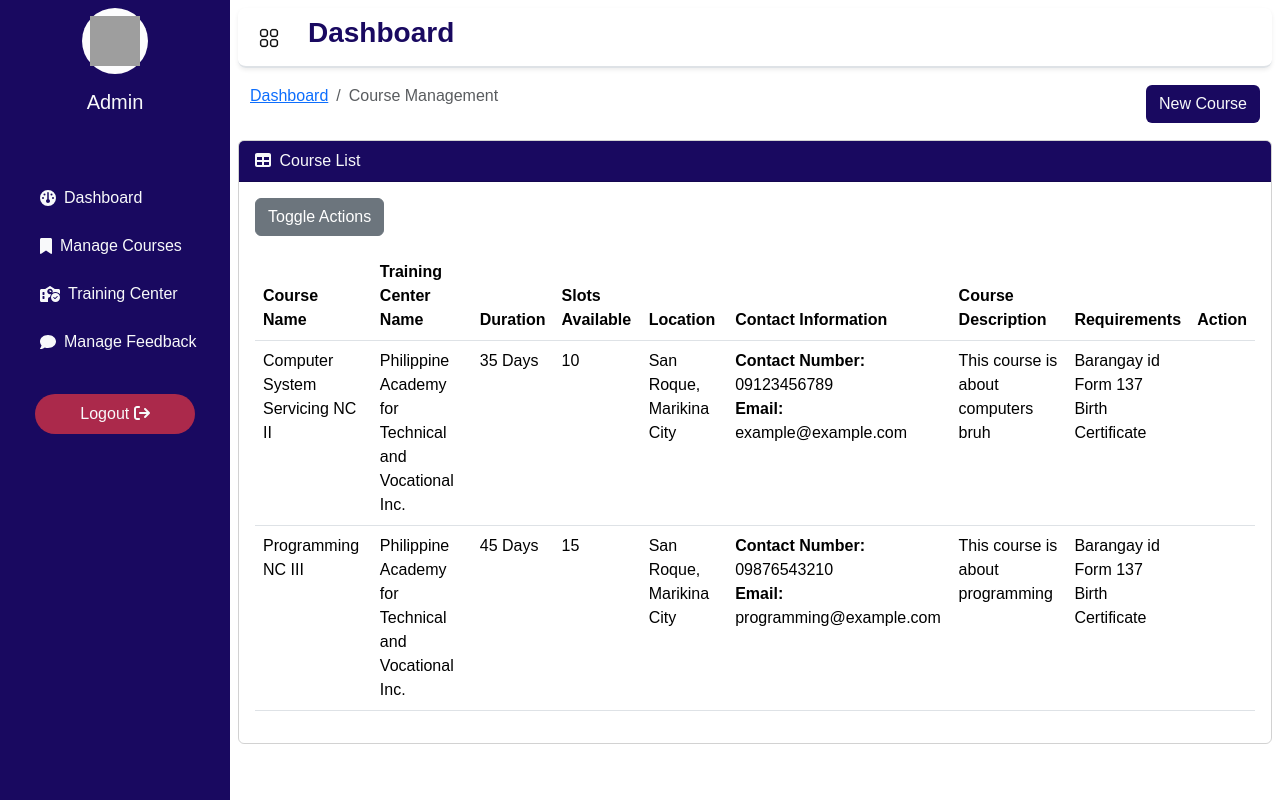
After one commit to lyn212-cpu/Capstone, a PHP site: page /Courses.php in a window 1280 px wide. The commit adds this page. Run offline with PHP 8.4, Linux system fonts and the light colour scheme; a stand-in replaces the project's code that opens the database connection; some libraries are stand-ins or nearby versions; grey boxes are pictures that could not be loaded.

Commit message:
Manage Courses
Fixed the UI, added button, and fields for the buttons.

```diff
--- /dev/null
+++ b/Admin/Pages/Courses.php
@@ -0,0 +1,330 @@
+<!doctype html>
+<html lang="en">
+
+<head>
+    <meta charset="UTF-8">
+    <meta name="viewport"
+        content="width=device-width, user-scalable=no, initial-scale=1.0, maximum-scale=1.0, minimum-scale=1.0">
+    <meta http-equiv="X-UA-Compatible" content="ie=edge">
+    <link rel="stylesheet" href="../../css/bootstrap.min.css">
+    <link rel="stylesheet" href="../../css/Dashboard.css">
+    <script src="https://use.fontawesome.com/releases/v6.3.0/js/all.js" crossorigin="anonymous"></script>
+    <link href="https://cdn.jsdelivr.net/npm/simple-datatables@7.1.2/dist/style.min.css" rel="stylesheet" />
+    <script src="../../js/bootstrap.bundle.min.js"></script>
+    <title>Course Management</title>
+</head>
+
+<body>
+    <!-- Add the modals here -->
+    <!-- Edit Modal -->
+    <div class="modal fade" id="editModal" tabindex="-1" aria-labelledby="editModalLabel" aria-hidden="true">
+        <div class="modal-dialog">
+            <div class="modal-content">
+                <div class="modal-header">
+                    <h5 class="modal-title" id="editModalLabel">Edit Course</h5>
+                    <button type="button" class="btn-close" data-bs-dismiss="modal" aria-label="Close"></button>
+                </div>
+                <div class="modal-body">
+                    <form id="editForm">
+                        <div class="mb-3">
+                            <label for="editCourseName" class="form-label">Course Name</label>
+                            <input type="text" class="form-control" id="editCourseName" placeholder="Enter course name">
+                        </div>
+                        <div class="mb-3">
+                            <label for="editAvailableSlot" class="form-label">Training Center Name</label>
+                            <input type="text" class="form-control" id="editAvailableSlot"
+                                placeholder="Enter available slot">
+                        </div>
+                        <div class="mb-3">
+                            <label for="editAvailableSlot" class="form-label">Duration</label>
+                            <input type="text" class="form-control" id="editAvailableSlot"
+                                placeholder="Enter available slot">
+                        </div>
+                        <div class="mb-3">
+                            <label for="editAvailableSlot" class="form-label">Slots Available</label>
+                            <input type="number" class="form-control" id="editAvailableSlot"
+                                placeholder="Enter available slot">
+                        </div>
+                        <div class="mb-3">
+                            <label for="editAvailableSlot" class="form-label">Location</label>
+                            <input type="text" class="form-control" id="editAvailableSlot"
+                                placeholder="Enter available slot">
+                        </div>
+                        <div class="mb-3">
+                            <label for="contactInformation" class="form-label">Contact Information</label>
+                            <div>
+                                <input type="tel" class="form-control mb-2" id="contactNumber"
+                                    placeholder="Enter contact number">
+                                <input type="email" class="form-control" id="contactEmail"
+                                    placeholder="Enter email address">
+                            </div>
+                        </div>
+                        <div class="mb-3">
+                            <label for="editAvailableSlot" class="form-label">Course Description</label>
+                            <input type="text" class="form-control" id="editAvailableSlot"
+                                placeholder="Enter available slot">
+                        </div>
+                        <div class="mb-3">
+                            <label for="editRequirements" class="form-label">Requirements</label>
+                            <select multiple class="form-select" id="editRequirements"
+                                onchange="toggleOtherRequirementEdit()">
+                                <option value="form_137">Form 137</option>
+                                <option value="birth_certificate">Birth Certificate</option>
+                                <option value="barangay_clearance">Barangay Clearance</option>
+                                <option value="nbi_clearance">NBI Clearance</option>
+                                <option value="high_school_diploma">High School Diploma</option>
+                                <option value="other">Other (specify below)</option>
+                            </select>
+                            <div class="form-text">Hold Ctrl (Windows) or Command (Mac) to select multiple.</div>
+
+                            <!-- Other Requirement Field (hidden by default) -->
+                            <div class="form-floating mt-2" id="otherRequirementEditDiv" style="display: none;">
+                                <input type="text" class="form-control mb-2" id="otherRequirementEdit"
+                                    placeholder="Other Requirement">
+                                <label for="otherRequirementEdit">Specify Other Requirement</label>
+                                <button type="button" class="btn btn-secondary mt-2" id="addRequirementEditBtn">Add
+                                    Another Requirement</button>
+                            </div>
+
+                            <!-- Container for additional requirements -->
+                            <div id="additionalRequirementsEdit" class="mt-2"></div>
+                        </div>
+                        <button type="submit" class="btn btn-primary">Save Changes</button>
+                    </form>
+                </div>
+            </div>
+        </div>
+    </div>
+
+    <!-- Delete Modal -->
+    <div class="modal fade" id="deleteModal" tabindex="-1" aria-labelledby="deleteModalLabel" aria-hidden="true">
+        <div class="modal-dialog">
+            <div class="modal-content">
+                <div class="modal-header">
+                    <h5 class="modal-title" id="deleteModalLabel">Confirm Deletion</h5>
+                    <button type="button" class="btn-close" data-bs-dismiss="modal" aria-label="Close"></button>
+                </div>
+                <div class="modal-body">
+                    Are you sure you want to delete this course?
+                </div>
+                <div class="modal-footer">
+                    <button type="button" class="btn btn-secondary" data-bs-dismiss="modal">Cancel</button>
+                    <button type="button" class="btn btn-danger" id="confirmDelete">Delete</button>
+                </div>
+            </div>
+        </div>
+    </div>
+
+    <nav id="collapseExample" class="d-flex flex-column"
+        style="background-color: #190960; min-width: 230px; min-height: 100vh; height: auto;">
+        <div class="text-light d-flex flex-column justify-content-center align-items-center p-2 gap-3">
+            <picture class="p-2 bg-light-subtle rounded-circle">
+                <img width="50" height="50" src="https://img.icons8.com/ios/50/administrator-male--v1.png"
+                    alt="administrator-male--v1" />
+            </picture>
+            <div>
+                <h5 class="">Admin</h5>
+            </div>
+        </div>
+        <!-- SideBar--------------------------------------------------------------->
+        <?php
+        include_once '../../include/sideBar.php';
+        ?>
+        <!-- SideBar--------------------------------------------------------------->
+        <div class="d-flex justify-content-evenly  align-items-center p-2">
+            <a href="#" class="nav-link active text-light bg-danger p-2 rounded-5 col-lg-9 text-center bg-opacity-75">
+                Logout
+                <i class="fa-solid fa-arrow-right-from-bracket"></i>
+            </a>
+        </div>
+    </nav>
+    <main class="container-fluid d-flex flex-column gap-3 p-2">
+        <header class="shadow-sm border-bottom border-2 rounded-3 p-2">
+            <div class="d-flex gap-3">
+                <button class="btn" type="button" id="btn_menu">
+                    <img style="height: 20px; width: 20px" src="../../Assets/menu.png" alt="menu">
+                </button>
+                <h3 style="color: #190960" class="fw-bold">Dashboard</h3>
+            </div>
+        </header>
+
+        <nav class="container-fluid d-flex justify-content-between align-items-center">
+            <nav aria-label="breadcrumb">
+                <ol class="breadcrumb">
+                    <li class="breadcrumb-item"><a href="Dashboard.php">Dashboard</a></li>
+                    <li class="breadcrumb-item active" aria-current="page">Course Management</li>
+                </ol>
+            </nav>
+            <button data-bs-target="#newCenter_modal" data-bs-toggle="modal" style="background-color: #190960"
+                class="btn text-light">New Course</button>
+        </nav>
+
+
+        <!-- User list table -->
+        <div class="card mb-4 bg-transparent">
+            <div style="background-color: #190960" class="card-header text-light">
+                <i class="fas fa-table me-1"></i>
+                Course List
+            </div>
+            <div class="card-body">
+                <button id="toggleActionsBtn" class="btn btn-secondary mb-3">Toggle Actions</button>
+                <table id="datatablesSimple" class="table">
+                    <thead>
+                        <tr>
+                            <th>Course Name</th>
+                            <th>Training Center Name</th>
+                            <th>Duration</th>
+                            <th>Slots Available</th>
+                            <th>Location</th>
+                            <th>Contact Information</th>
+                            <th>Course Description</th>
+                            <th>Requirements</th>
+                            <th>Action</th>
+                        </tr>
+                    </thead>
+                    <tbody>
+                        <tr>
+                            <td>Computer System Servicing NC II</td>
+                            <td>Philippine Academy for Technical and Vocational Inc.</td>
+                            <td>35 Days</td>
+                            <td>10</td>
+                            <td>San Roque, Marikina City</td>
+                            <td>
+                                <strong>Contact Number:</strong> 09123456789<br>
+                                <strong>Email:</strong> example@example.com
+                            </td>
+                            <td>This course is about computers bruh</td>
+                            <td>Barangay id<br>Form 137<br>Birth Certificate</td>
+                            <td>
+                                <button class="btn btn-primary edit-btn d-none" data-bs-toggle="modal"
+                                    data-bs-target="#editModal">Edit</button>
+                                <button class="btn btn-danger delete-btn d-none" data-bs-toggle="modal"
+                                    data-bs-target="#deleteModal">Delete</button>
+                            </td>
+                        </tr>
+                        <tr>
+                            <td>Programming NC III</td>
+                            <td>Philippine Academy for Technical and Vocational Inc.</td>
+                            <td>45 Days</td>
+                            <td>15</td>
+                            <td>San Roque, Marikina City</td>
+                            <td>
+                                <strong>Contact Number:</strong> 09876543210<br>
+                                <strong>Email:</strong> programming@example.com
+                            </td>
+                            <td>This course is about programming</td>
+                            <td>Barangay id<br>Form 137<br>Birth Certificate</td>
+                            <td>
+                                <button class="btn btn-primary edit-btn d-none" data-bs-toggle="modal"
+                                    data-bs-target="#editModal">Edit</button>
+                                <button class="btn btn-danger delete-btn d-none" data-bs-toggle="modal"
+                                    data-bs-target="#deleteModal">Delete</button>
+                            </td>
+                        </tr>
+                    </tbody>
+                </table>
+            </div>
+        </div>
+    </main>
+
+    <!-- Modal For adding New Course -->
+    <div class="modal fade" id="newCenter_modal" data-bs-backdrop="static" data-bs-keyboard="false" tabindex="-1"
+        aria-labelledby="staticBackdropLabel" aria-hidden="true">
+        <div class="modal-dialog modal-dialog-centered modal-lg">
+            <div class="modal-content">
+                <div class="modal-header">
+                    <h1 class="modal-title fs-5" id="staticBackdropLabel">New Course</h1>
+                    <button type="button" class="btn-close" data-bs-dismiss="modal" aria-label="Close"></button>
+                </div>
+
+                <div class="modal-body row g-3 px-3">
+                    <!-- Course Name -->
+                    <div class="form-floating col-md-6">
+                        <input type="text" class="form-control" id="courseName" placeholder="Course Name">
+                        <label for="courseName">Course Name</label>
+                    </div>
+
+                    <!-- Training Center Name -->
+                    <div class="form-floating col-md-6">
+                        <input type="text" class="form-control" id="centerName" placeholder="Training Center Name">
+                        <label for="centerName">Training Center Name</label>
+                    </div>
+
+                    <!-- Duration -->
+                    <div class="form-floating col-md-6">
+                        <input type="text" class="form-control" id="duration" placeholder="Duration">
+                        <label for="duration">Duration (e.g., 3 months)</label>
+                    </div>
+
+                    <!-- Location -->
+                    <div class="form-floating col-md-6">
+                        <input type="text" class="form-control" id="location" placeholder="Location">
+                        <label for="location">Location</label>
+                    </div>
+
+                    <!-- Contact Number -->
+                    <div class="form-floating col-md-6">
+                        <input type="tel" class="form-control" id="contactNumber" placeholder="Contact Number">
+                        <label for="contactNumber">Contact Number</label>
+                    </div>
+
+                    <!-- Email -->
+                    <div class="form-floating col-md-6">
+                        <input type="email" class="form-control" id="email" placeholder="Email">
+                        <label for="email">Email</label>
+                    </div>
+
+                    <!-- Slot Availability (typable) -->
+                    <div class="form-floating col-md-6">
+                        <input type="text" class="form-control" id="slotAvailability" placeholder="Slot Availability">
+                        <label for="slotAvailability">Slot Availability</label>
+                    </div>
+
+                    <!-- Course Description -->
+                    <div class="form-floating col-12">
+                        <textarea class="form-control" placeholder="Leave a course description here"
+                            id="courseDescription" style="height: 100px"></textarea>
+                        <label for="courseDescription">Course Description</label>
+                    </div>
+
+                    <!-- Requirements -->
+                    <div class="col-12">
+                        <label class="form-label">Requirements</label>
+                        <select multiple class="form-select" id="requirements" onchange="toggleOtherRequirement()">
+                            <option value="form_137">Form 137</option>
+                            <option value="birth_certificate">Birth Certificate</option>
+                            <option value="barangay_clearance">Barangay Clearance</option>
+                            <option value="nbi_clearance">NBI Clearance</option>
+                            <option value="high_school_diploma">High School Diploma</option>
+                            <option value="other">Other (specify below)</option>
+                        </select>
+                        <div class="form-text">Hold Ctrl (Windows) or Command (Mac) to select multiple.</div>
+
+                        <!-- Other Requirement Field (hidden by default) -->
+                        <div class="form-floating mt-2" id="otherRequirementDiv" style="display: none;">
+                            <input type="text" class="form-control" id="otherRequirement"
+                                placeholder="Other Requirement">
+                            <label for="otherRequirement">Specify Other Requirement</label>
+                        </div>
+                        <div id="additionalRequirements"></div> <!-- Container for additional fields -->
+                        <button type="button" class="btn btn-secondary mt-2" id="addRequirementBtn"
+                            style="display: none;">Add Another Requirement</button>
+                    </div>
+                </div>
+
+                <div class="modal-footer">
+                    <button type="button" class="btn btn-secondary" data-bs-dismiss="modal">Close</button>
+                    <button style="background-color: #190960" type="button" class="btn text-light">Add Now</button>
+                </div>
+            </div>
+        </div>
+    </div>
+
+    <script src="/Capstone/JavaScript_Admin/js_courses.js"></script>
+
+
+    <script src="https://cdn.jsdelivr.net/npm/simple-datatables@7.1.2/dist/umd/simple-datatables.min.js"
+        crossorigin="anonymous"></script>
+</body>
+
+</html>
--- a/Admin/Pages/Dashboard.php
+++ b/Admin/Pages/Dashboard.php
@@ -141,7 +141,7 @@
                         <td>John</td>
                         <td>johndoe</td>
                         <td>johndoe@example.com</td>
-                        <td>123 Main St</td>
+                        <td>123 Main St Dasdasan Marikina City Philippines</td>
                         <td>555-1234</td>
                         <td>Jane Doe</td>
                     </tr>
--- a/include/sideBar.php
+++ b/include/sideBar.php
@@ -2,19 +2,19 @@
     <ul class="">
         <li class="nav-item  p-2 mb-2 d-flex align-items-center gap-2">
             <i class="fa-solid fa-gauge text-light"></i>
-            <a class="nav-link active  text-light" aria-current="page" href="#">Dashboard</a>
+            <a class="nav-link active  text-light" aria-current="page" href="./Dashboard.php">Dashboard</a>
         </li>
         <li class="nav-item  p-2 mb-2 d-flex align-items-center gap-2">
             <i class="fa-solid fa-bookmark text-light"></i>
-            <a class="nav-link active  text-light" aria-current="page" href="./courseManagement.php">Manage Courses</a>
+            <a class="nav-link active  text-light" aria-current="page" href="./Courses.php">Manage Courses</a>
         </li>
         <li class="nav-item  p-2 mb-2 d-flex align-items-center gap-2">
             <i class="fa-solid fa-school-circle-check text-light"></i>
-            <a  class="nav-link active text-light" aria-current="page" href="./manageCenter.php">Training Center</a>
+            <a class="nav-link active text-light" aria-current="page" href="./manageCenter.php">Training Center</a>
         </li>
         <li class="nav-item  p-2 mb-2 d-flex align-items-center gap-2">
             <i class="fa-solid fa-comment text-light"></i>
-            <a  class="nav-link active  text-light" aria-current="page" href="./feedback.php">Manage Feedback</a>
+            <a class="nav-link active  text-light" aria-current="page" href="./feedback.php">Manage Feedback</a>
         </li>
     </ul>
 </div>
```
Also changed, not shown: Admin/Pages/courseManagement.php (deleted, +0 -148 lines), JavaScript_Admin/js_courses.js (added, +133 -0 lines).
